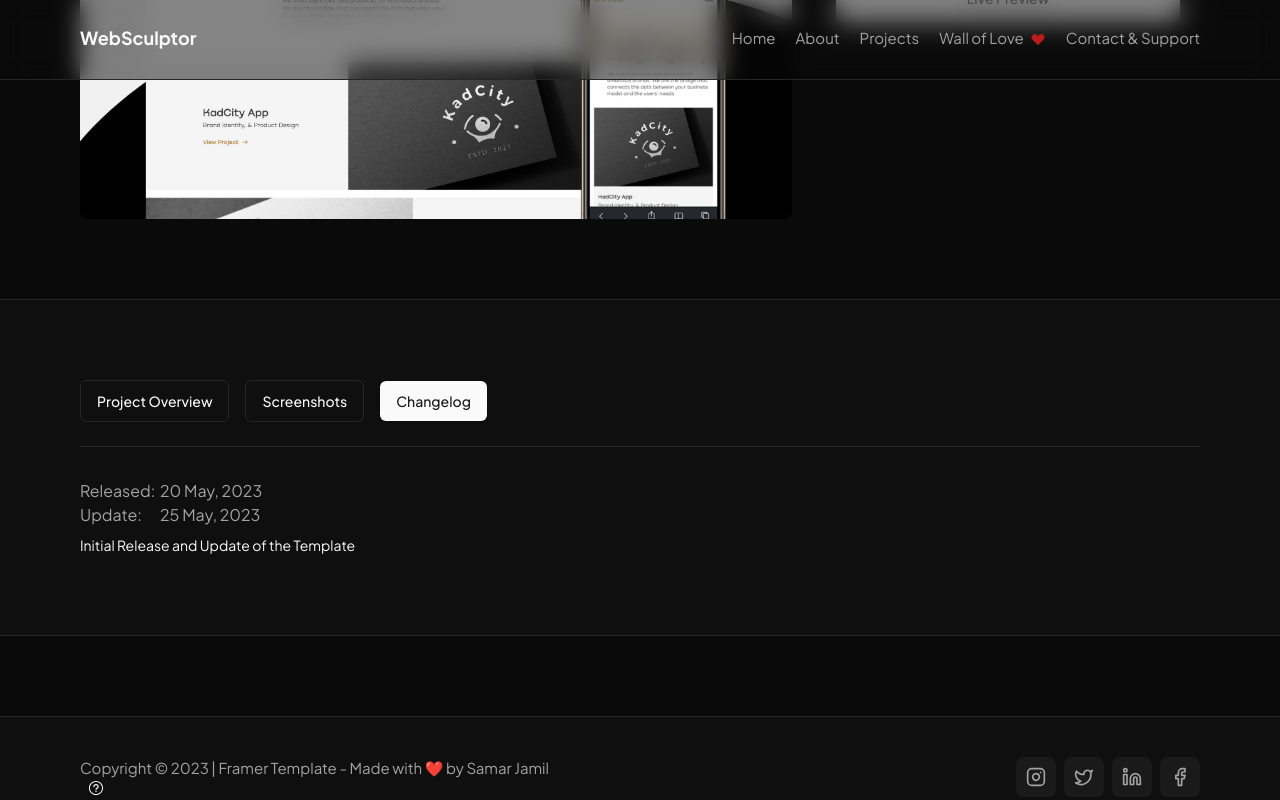
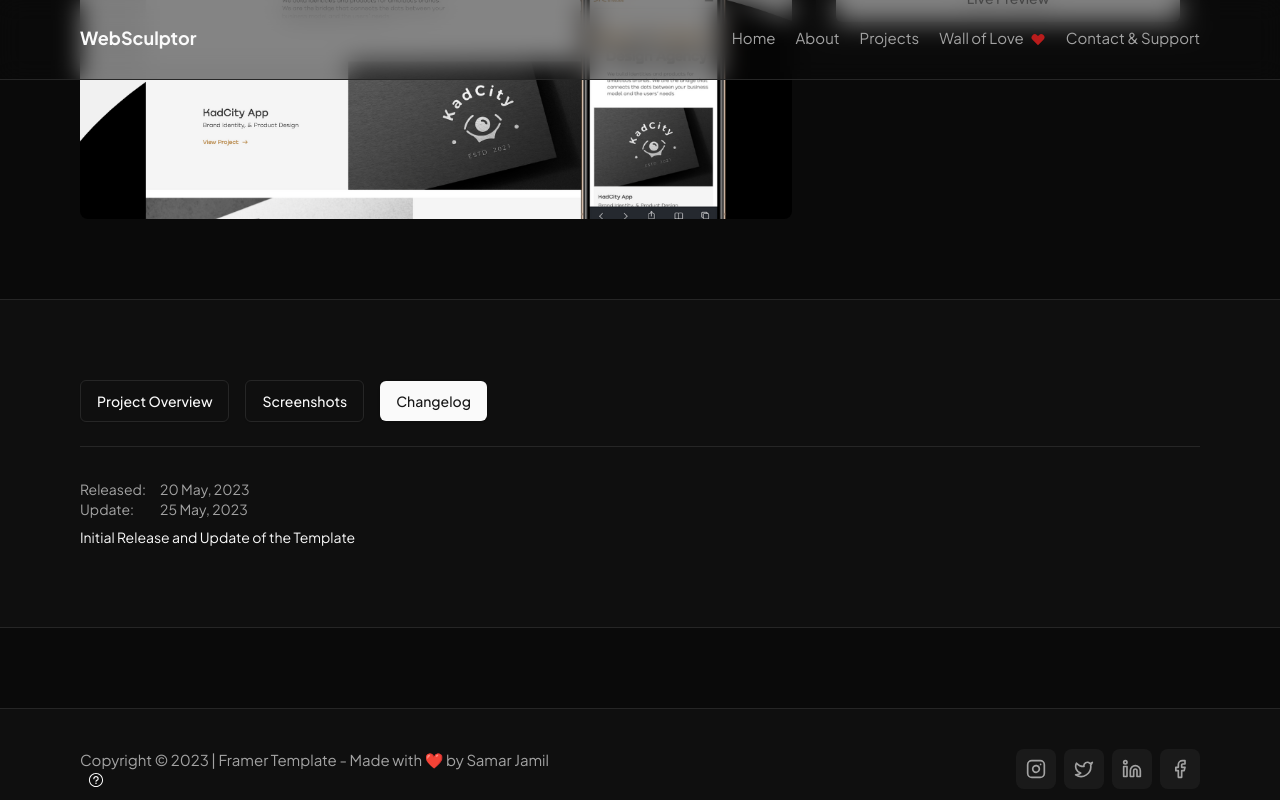
Before and after one commit to WebSculptor/portfolio-2.0, a Next.js app: page /projects/project-detail in a window 1280 px wide. Both pictures are taken after a click on the button "Changelog". Shown: the part 602-1402 px from the top of the page. Built offline with nearby package versions, Linux system fonts and the light colour scheme.

Commit message:
Update Changelog.tsx

```diff
--- a/src/components/shared/Changelog.tsx
+++ b/src/components/shared/Changelog.tsx
@@ -2,11 +2,11 @@ export default function Changelog() {
   return (
     <div className="space-y-2">
       <div>
-        <p className="text-base text-muted-foreground flex items-center gap-2">
+        <p className="text-sm text-muted-foreground flex items-center gap-2">
           <span className="w-[72px]">Released:</span> 20 May, 2023
         </p>
 
-        <p className="text-base text-muted-foreground flex items-center gap-2">
+        <p className="text-sm text-muted-foreground flex items-center gap-2">
           <span className="w-[72px]">Update:</span> 25 May, 2023
         </p>
       </div>
```
